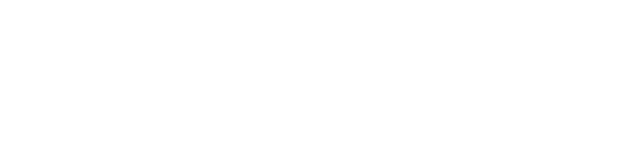
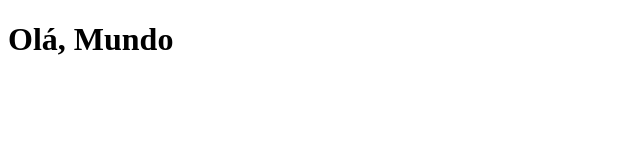
Before and after one commit to DaniloSreis/teste, a plain HTML site: page index.html in a window 1280 px wide. Shown: the whole page, without its empty margins (0-640 px from the left). Drawn offline with Linux system fonts and the light colour scheme.

Commit message:
Título principal adicionado a página
Esse é o primeiro título da página principal

```diff
--- a/index.html
+++ b/index.html
@@ -6,6 +6,6 @@
   <title>Document</title>
 </head>
 <body>
-
+  <h1>Olá, Mundo</h1>
 </body>
 </html>
```
